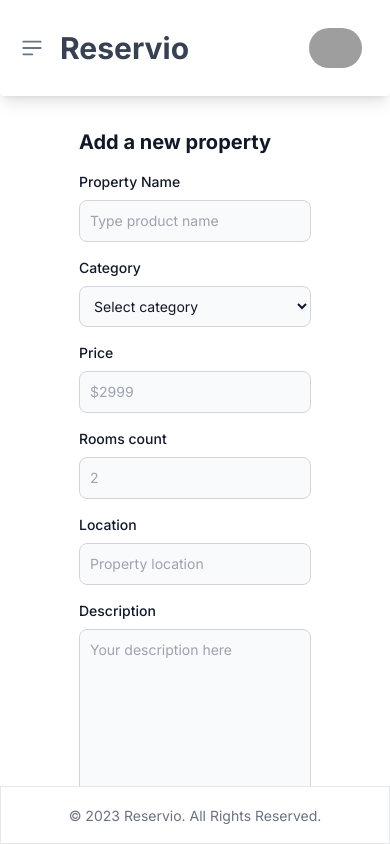
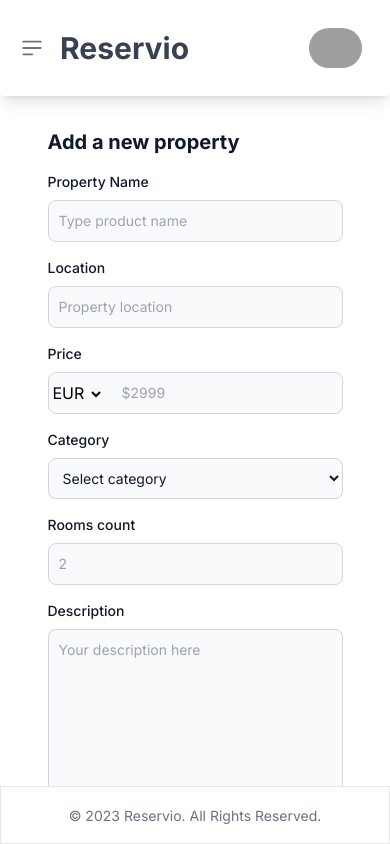
Before and after one commit to stanislavivanov995/real-estate-app-fe, a Next.js app: page /admin/estates/create in a window 390 px wide. Built offline with nearby package versions, Linux system fonts and the light colour scheme; grey boxes are pictures that could not be loaded.

Commit message:
update dashboard components

```diff
--- a/app/globals.css
+++ b/app/globals.css
@@ -10,3 +10,17 @@
     @apply bg-background text-foreground;
   }
 } */
+
+.custom-scrollbar {
+  scrollbar-color: rgb(114, 114, 255);
+}
+
+.custom-scrollbar::-webkit-scrollbar {
+  width: 5px;
+  border-radius: 3em;
+  background-color: rgb(110, 110, 232, 0.3);
+}
+
+.custom-scrollbar::-webkit-scrollbar-thumb {
+  background-color: rgb(110, 110, 232);
+}
--- a/components/dashboard components/Sidebar/Sidebar.jsx
+++ b/components/dashboard components/Sidebar/Sidebar.jsx
@@ -28,7 +28,7 @@ export default function Sidebar() {
 
       <aside
         id="separator-sidebar"
-        className="max-sm:hidden z-40 w-[35em] transition-transform -translate-x-[30em] sm:translate-x-0"
+        className="max-sm:hidden z-40 w-[35em] transition-transform -translate-x-[30em] max-lg:w-[21.6em] sm:translate-x-0"
         aria-label="Sidebar"
       >
         <div className="h-full px-3 py-4 overflow-y-auto bg-indigo-300 dark:bg-gray-800">
--- a/components/layouts/Create/CreateForm.jsx
+++ b/components/layouts/Create/CreateForm.jsx
@@ -18,6 +18,49 @@ export default function CreateForm() {
             className="bg-gray-50 border border-gray-300 text-gray-900 text-sm rounded-lg block w-full p-2.5 dark:bg-gray-700 dark:border-gray-600 dark:placeholder-gray-400 dark:text-white dark:focus:ring-primary-500 dark:focus:border-primary-500"
             placeholder="Type product name"
           />
+        </div>
+        <div className="sm:col-span-2">
+          <label
+            htmlFor="location"
+            className="block mb-2 text-sm font-medium text-gray-900 dark:text-white"
+          >
+            Location
+          </label>
+          <input
+            type="text"
+            name="location"
+            id="location"
+            className="bg-gray-50 border border-gray-300 text-gray-900 text-sm rounded-lg block w-full p-2.5 dark:bg-gray-700 dark:border-gray-600 dark:placeholder-gray-400 dark:text-white dark:focus:ring-primary-500 dark:focus:border-primary-500"
+            placeholder="Property location"
+          />
+        </div>
+        <div className="sm:col-span-2">
+          <label
+            htmlhtmlFor="price"
+            className="block mb-2 text-sm font-medium text-gray-900 dark:text-white"
+          >
+            Price
+          </label>
+          <div className="flex bg-gray-50 border border-gray-300 rounded-lg focus:bg-red-500">
+            <div className="ml-auto m-2 ml-[0.5em]">
+              <select
+                name="price-type"
+                id="price-type"
+                className="bg-transparent outline-none"
+              >
+                <option value="EUR">EUR</option>
+                <option value="BGN">BGN</option>
+                <option value="CRN">CRN</option>
+              </select>
+            </div>
+            <input
+              type="number"
+              name="price"
+              id="price"
+              className="bg-gray-50 outline-none text-gray-900 text-sm rounded-lg focus:ring-primary-600 focus:border-primary-600 block w-full p-2.5 dark:bg-gray-700 dark:border-gray-600 dark:placeholder-gray-400 dark:text-white dark:focus:ring-primary-500 dark:focus:border-primary-500"
+              placeholder="$2999"
+            />
+          </div>
         </div>
         <div>
           <label
@@ -41,21 +84,6 @@ export default function CreateForm() {
         </div>
         <div className="w-full">
           <label
-            htmlhtmlFor="price"
-            className="block mb-2 text-sm font-medium text-gray-900 dark:text-white"
-          >
-            Price
-          </label>
-          <input
-            type="number"
-            name="price"
-            id="price"
-            className="bg-gray-50 border border-gray-300 text-gray-900 text-sm rounded-lg focus:ring-primary-600 focus:border-primary-600 block w-full p-2.5 dark:bg-gray-700 dark:border-gray-600 dark:placeholder-gray-400 dark:text-white dark:focus:ring-primary-500 dark:focus:border-primary-500"
-            placeholder="$2999"
-          />
-        </div>
-        <div className="w-full">
-          <label
             htmlhtmlFor="rooms"
             className="block mb-2 text-sm font-medium text-gray-900 dark:text-white"
           >
@@ -67,21 +95,6 @@ export default function CreateForm() {
             id="rooms"
             className="bg-gray-50 border border-gray-300 text-gray-900 text-sm rounded-lg focus:ring-primary-600 focus:border-primary-600 block w-full p-2.5 dark:bg-gray-700 dark:border-gray-600 dark:placeholder-gray-400 dark:text-white dark:focus:ring-primary-500 dark:focus:border-primary-500"
             placeholder="2"
-          />
-        </div>
-        <div>
-          <label
-            htmlFor="location"
-            className="block mb-2 text-sm font-medium text-gray-900 dark:text-white"
-          >
-            Location
-          </label>
-          <input
-            type="text"
-            name="location"
-            id="location"
-            className="bg-gray-50 border border-gray-300 text-gray-900 text-sm rounded-lg block w-full p-2.5 dark:bg-gray-700 dark:border-gray-600 dark:placeholder-gray-400 dark:text-white dark:focus:ring-primary-500 dark:focus:border-primary-500"
-            placeholder="Property location"
           />
         </div>
         <div className="sm:col-span-2">
@@ -98,6 +111,46 @@ export default function CreateForm() {
             placeholder="Your description here"
           ></textarea>
         </div>
+        <div className="sm:col-span-2">
+          <label
+            htmlFor="dropzone-file"
+            className="block mb-2 text-sm font-medium text-gray-900 dark:text-white"
+          >
+            Choose images
+          </label>
+          <div class="flex items-center justify-center w-full">
+            <label
+              htmFor="dropzone-file"
+              class="flex flex-col items-center justify-center w-full h-64 border-2 border-gray-300 border-dashed rounded-lg cursor-pointer bg-gray-50 dark:hover:bg-bray-800 dark:bg-gray-700 hover:bg-gray-100 dark:border-gray-600 dark:hover:border-gray-500 dark:hover:bg-gray-600"
+            >
+              <div class="flex flex-col items-center justify-center pt-5 pb-6">
+                <svg
+                  class="w-8 h-8 mb-4 text-gray-500 dark:text-gray-400"
+                  aria-hidden="true"
+                  xmlns="http://www.w3.org/2000/svg"
+                  fill="none"
+                  viewBox="0 0 20 16"
+                >
+                  <path
+                    stroke="currentColor"
+                    stroke-linecap="round"
+                    stroke-linejoin="round"
+                    stroke-width="2"
+                    d="M13 13h3a3 3 0 0 0 0-6h-.025A5.56 5.56 0 0 0 16 6.5 5.5 5.5 0 0 0 5.207 5.021C5.137 5.017 5.071 5 5 5a4 4 0 0 0 0 8h2.167M10 15V6m0 0L8 8m2-2 2 2"
+                  />
+                </svg>
+                <p class="mb-2 text-sm text-gray-500 dark:text-gray-400">
+                  <span class="font-semibold">Click to upload</span> or drag and
+                  drop
+                </p>
+                <p class="text-xs text-gray-500 dark:text-gray-400 mx-3">
+                  SVG, PNG, JPG or GIF (MAX. 800x400px)
+                </p>
+              </div>
+              <input id="dropzone-file" type="file" class="hidden" />
+            </label>
+          </div>
+        </div>
       </div>
       <button
         type="submit"
--- a/components/layouts/DashboardLayout/DashboardLayout.js
+++ b/components/layouts/DashboardLayout/DashboardLayout.js
@@ -8,7 +8,9 @@ export default function DashboardLayout({ children }) {
       <Sidebar />
       <div className="flex flex-col w-screen h-full">
         <Navbar />
-        <div className="overflow-y-auto m-auto">{children}</div>
+        <div className="overflow-y-auto m-auto custom-scrollbar">
+          {children}
+        </div>
         <Footer />
       </div>
     </div>
```
